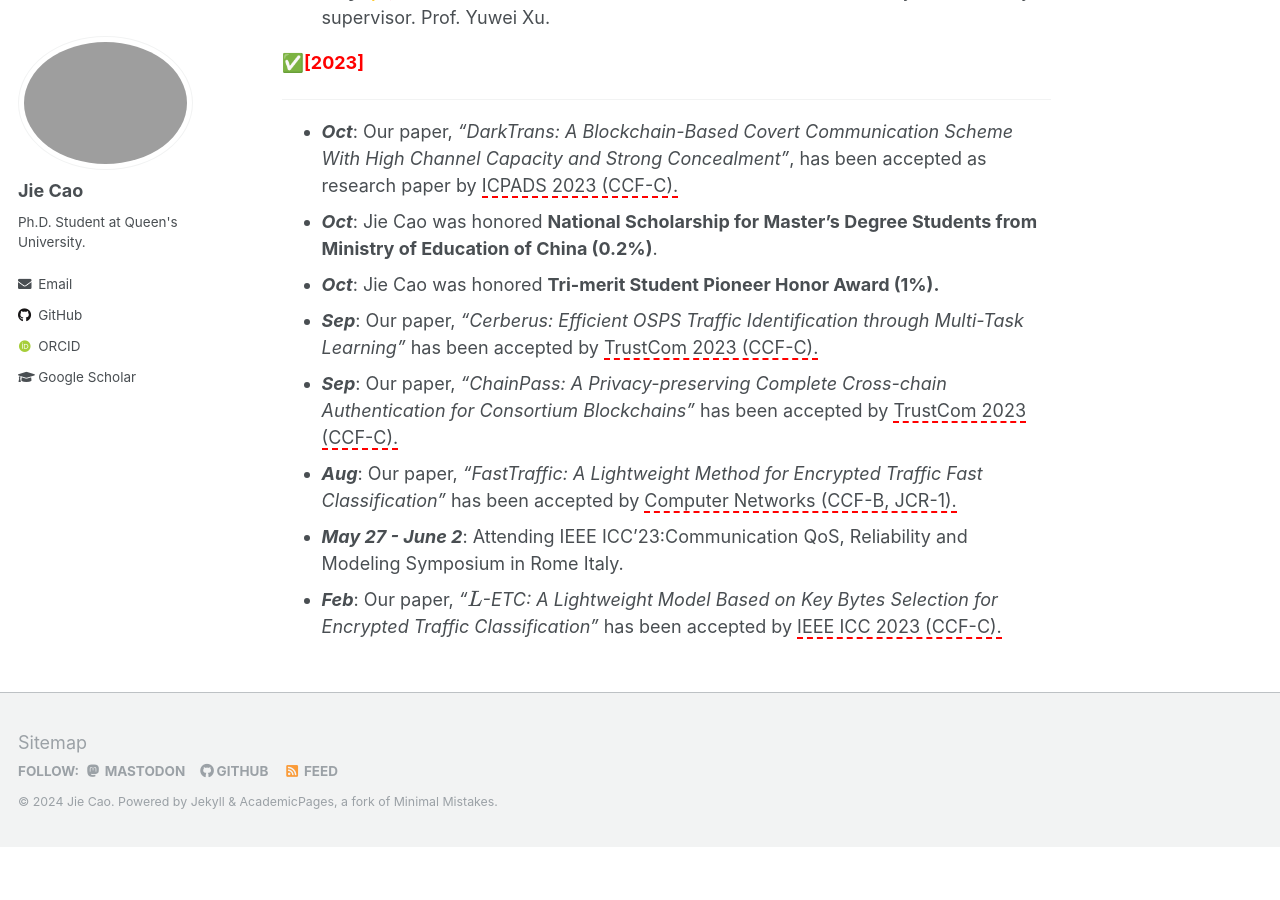
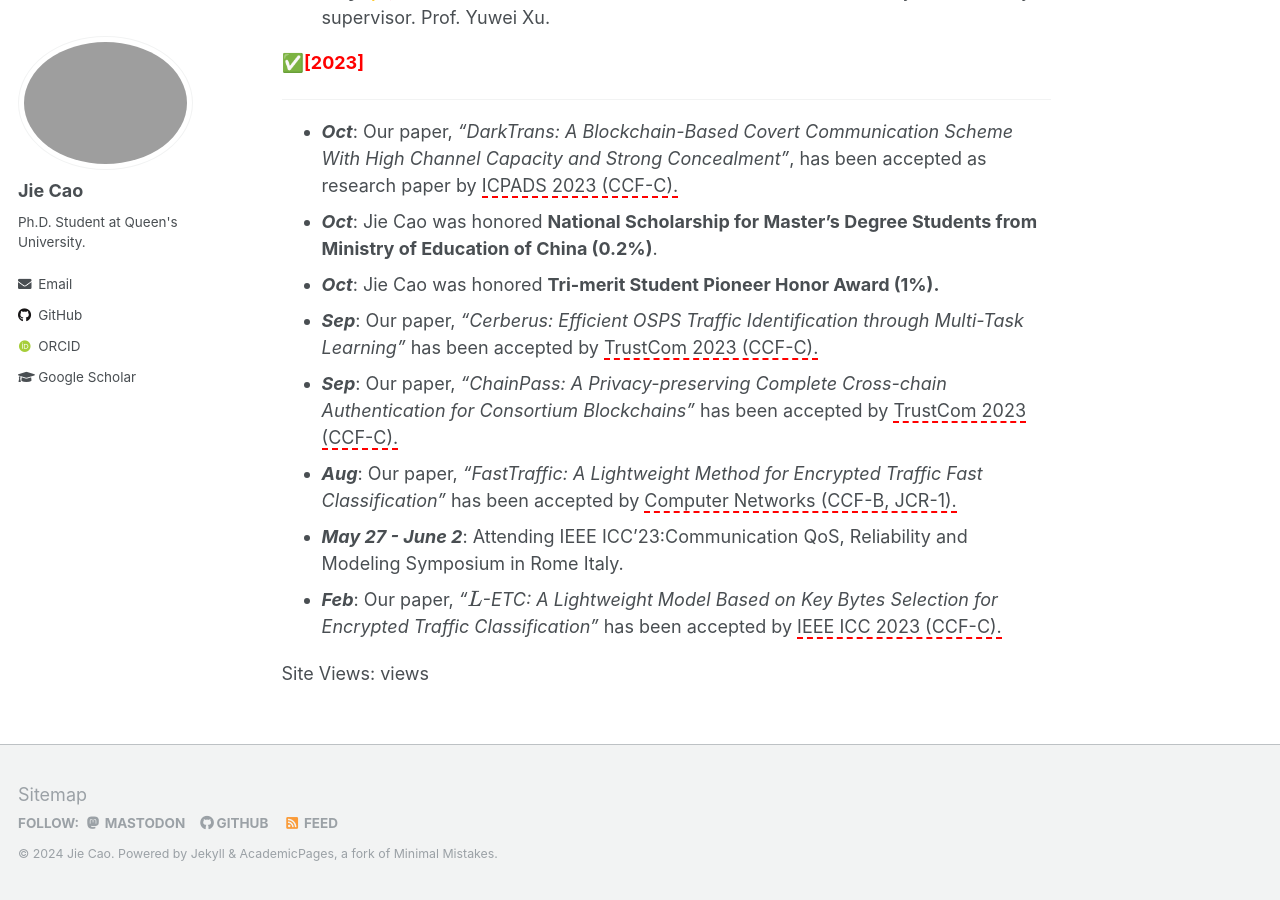
Before and after one commit to JieJayCao/JieJayCao.github.io, a Jekyll site: the page built from _pages/about.md, in a window 1280 px wide and 900 px high, scrolled down 828 px. Built offline with Jekyll 4.4.1, drawn with Linux system fonts in a browser that asks for light colours; some web fonts are replaced; formulas are drawn with MathJax 3; comment, search, counter and statistics services are not loaded; before the commit the page ends 1675 px from its top, so only the background shows below that.

Commit message:
Update about.md

```diff
--- a/_pages/about.md
+++ b/_pages/about.md
@@ -35,3 +35,8 @@ _________________
 - ***Aug***: Our paper, *"FastTraffic: A Lightweight Method for Encrypted Traffic Fast Classification"* has been accepted by <span style="border-bottom: 2px dashed red;">Computer Networks (CCF-B, JCR-1).</span>
 - ***May 27 - June 2***: Attending IEEE ICC'23:Communication QoS, Reliability and Modeling Symposium in Rome Italy.
 - ***Feb***: Our paper, *"$L$-ETC: A Lightweight Model Based on Key Bytes Selection for Encrypted Traffic Classification"* has been accepted by <span style="border-bottom: 2px dashed red;">IEEE ICC 2023 (CCF-C).</span>
+
+<div style="margin-top: 20px;">
+  <p>Site Views: <span id="busuanzi_value_site_pv"></span> views</p>
+
+</div>
```
